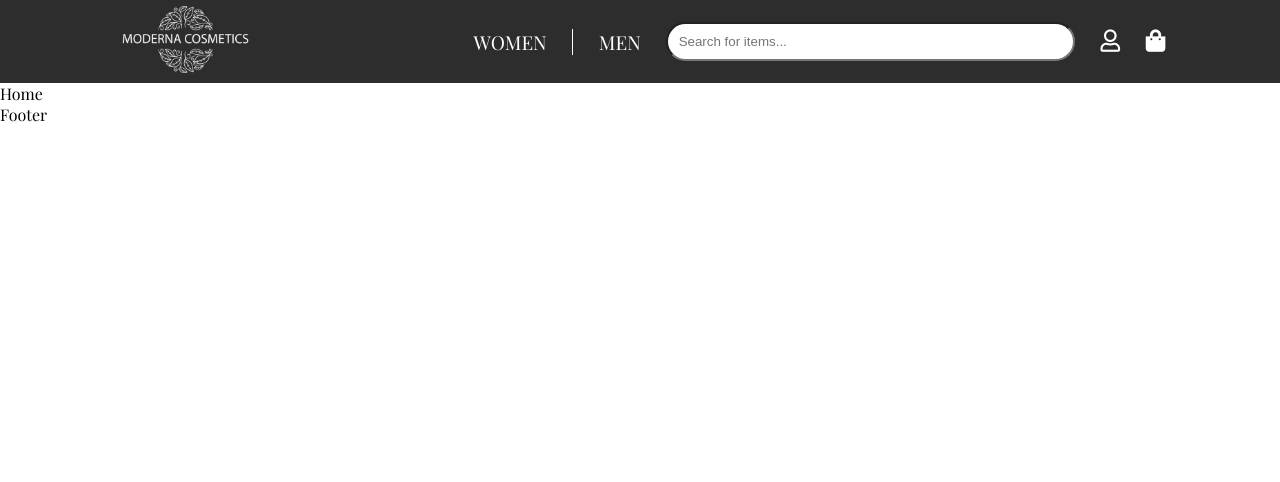
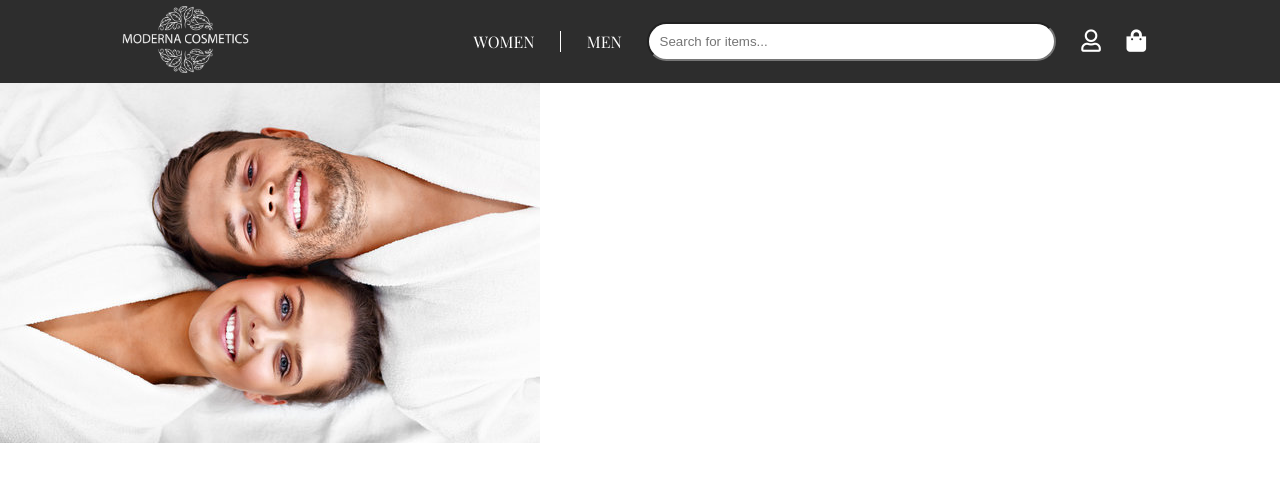
Before and after one commit to syhamm830/Moderna, a React (Vite) app in the folder front/: page / in a window 1280 px wide. Shown: the top 482 px of the page. Built offline with nearby package versions, Linux system fonts and the light colour scheme.

Commit message:
chng nav

```diff
--- a/front/src/components/Footer/Footer.css
+++ b/front/src/components/Footer/Footer.css
@@ -0,0 +1,3 @@
+.foot{
+    background-color: #eee;
+}
--- a/front/src/components/Footer/Footer.jsx
+++ b/front/src/components/Footer/Footer.jsx
@@ -2,7 +2,9 @@ import './Footer.css';
 
 function Footer() {
   return (
-    <div>Footer</div>
+    <div className='foot'>
+
+    </div>
   );
 }
 
--- a/front/src/components/Navbar/Navbar.css
+++ b/front/src/components/Navbar/Navbar.css
@@ -32,7 +32,7 @@
 }
 .category h2{
     font-weight:lighter;
-    font-size: 1.5vw;
+    font-size: 1.25vw;
 }
 
 .contactn i, .cartn i {
--- a/front/src/pages/Home/Home.jsx
+++ b/front/src/pages/Home/Home.jsx
@@ -1,8 +1,11 @@
 import './Home.css';
+import main from './main.jpg'
 
 function Home() {
   return (
-    <div>Home</div>
+    <div className='mainp'>
+      <img src={main} />
+    </div>
   );
 }
 
```
Also changed, not shown: front/src/pages/Home/main.jpg (added).
